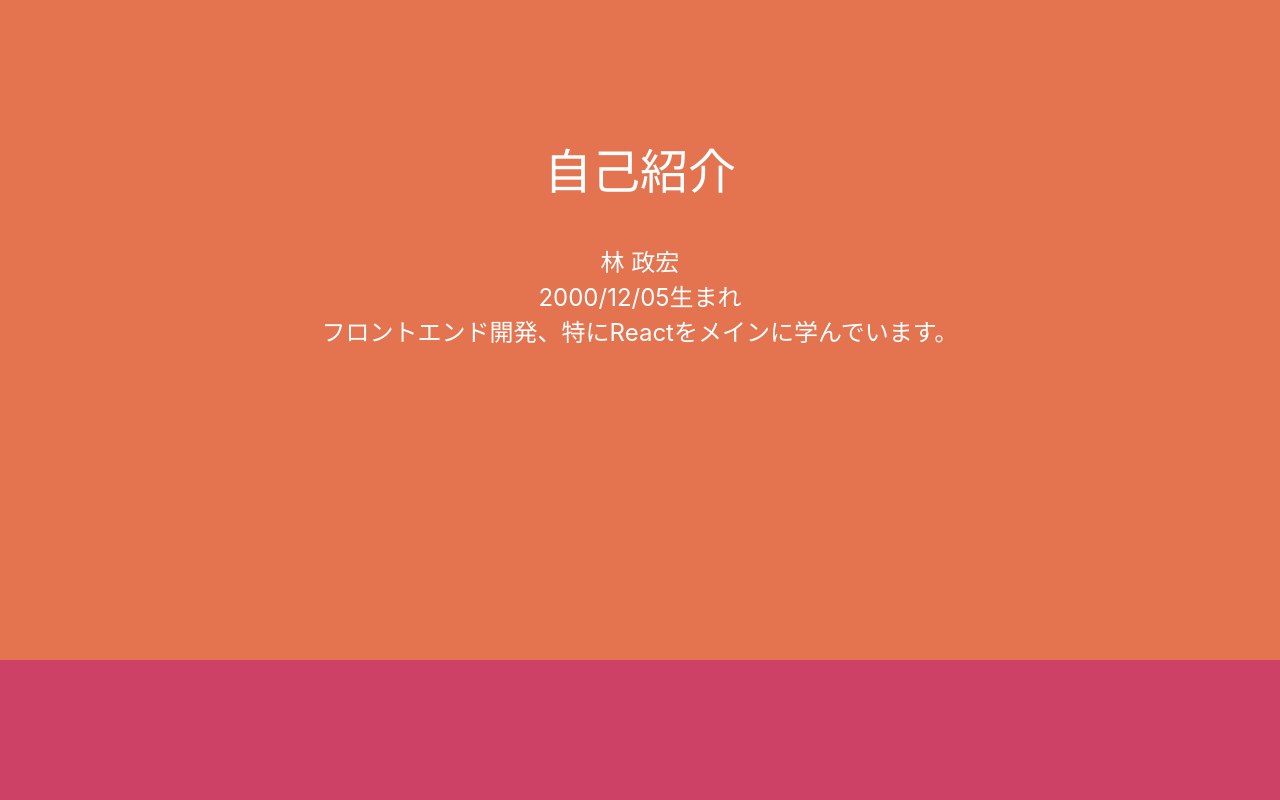
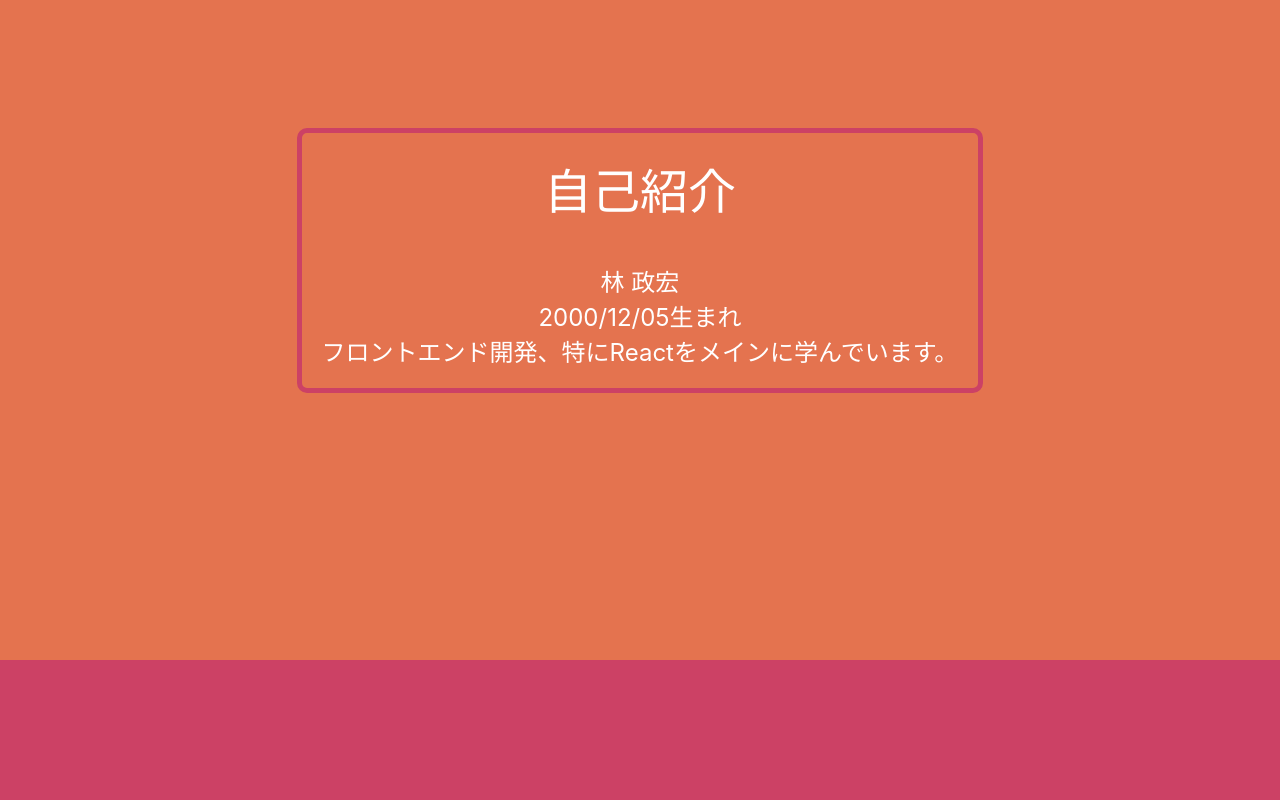
Before and after one commit to Masahiro-develop/myPage, a React (Create React App) app: page / in a window 1280 px wide. Shown: the part 940-1740 px from the top of the page. Built offline with nearby package versions, Linux system fonts and the light colour scheme.

Commit message:
名前のアニメーション中のスクロール停止、デザインの調整

```diff
--- a/src/components/Portfolio.js
+++ b/src/components/Portfolio.js
@@ -32,6 +32,7 @@ const Work = styled('div')`
 
 const Image = styled('img')`
     margin: 20px;
+    box-shadow: 0 10px 25px 0 #00000080;
 `;
 
 const SubTitle = styled('div')`
@@ -104,7 +105,7 @@ export default function Portfolio() {
                     <Image src={otaCaleImage} width='80%' />
                 </div>
                 <SubTitle>コンセプト</SubTitle>
-                <Text>オタク向けリアルイベント専用スケジュール管理webアプリ</Text><br />
+                <Text>オタク向けのリアルイベント専用スケジュール管理,メール配信を行うサービス</Text><br />
                 <SubTitle>制作期間</SubTitle>
                 <Text>約３ヶ月</Text><br />
                 <SubTitle>学んだ技術</SubTitle>
--- a/src/components/SelfIntroduction.js
+++ b/src/components/SelfIntroduction.js
@@ -14,8 +14,14 @@ const Outer = styled('div')`
     text-align: center;
 `;
 
+const Inner = styled('div')`
+    padding: 20px;
+    border: #CC4165 solid 5px;
+    border-radius: 10px;
+`;
+
 const Text = styled('div')`
-    margin: 40px 0;
+    margin-top: 40px;
     font-size: 1.5rem;
 `;
 
@@ -24,8 +30,8 @@ export default function SelfIntroduction() {
     gsap.registerPlugin(ScrollTrigger);
 
     const animation = () => {
-        gsap.set('.selfIntroduction', { opacity: 0, y: 20 })
-        gsap.to(".selfIntroduction", { // 動かす要素
+        gsap.set('.selfIntroduction', { opacity: 0, y: 20 });
+        gsap.to(".selfIntroduction", {
             scrollTrigger: {
                 trigger: ".selfIntroductionOuter",
                 start: "20% center",
@@ -42,14 +48,14 @@ export default function SelfIntroduction() {
 
     return (
         <Outer className='selfIntroductionOuter'>
-            <div className='selfIntroduction'>
+            <Inner className='selfIntroduction'>
                 自己紹介
                 <Text>
                     林 政宏<br />
                     2000/12/05生まれ<br />
                     フロントエンド開発、特にReactをメインに学んでいます。<br />
                 </Text>
-            </div>
+            </Inner>
         </Outer>
     )
 }
--- a/src/components/Top.js
+++ b/src/components/Top.js
@@ -31,6 +31,19 @@ const Scroll = styled('div')`
 
 export default function Top(props) {
 
+    function handleChangePrevent(e) {
+        e.preventDefault();
+    };
+
+    useEffect(() => {
+        document.addEventListener("mousewheel", handleChangePrevent, { passive: false });
+        document.addEventListener("touchmove", handleChangePrevent, { passive: false });
+        setTimeout(() => {
+            document.removeEventListener("mousewheel", handleChangePrevent, { passive: false });
+            document.removeEventListener("touchmove", handleChangePrevent, { passive: false });
+        }, 3500);
+    }, []);
+
     const tl = gsap.timeline({
         delay: 2,
         repeat: -1,
@@ -40,10 +53,11 @@ export default function Top(props) {
     const animation = () => {
         gsap.set('.name', { opacity: 0, y: -200 });
         gsap.set('.scroll', { opacity: 0 });
+        gsap.set('.scrollArrow', { y: -25 });
         gsap.to('.name', { opacity: 1, duration: 1.5, ease: "elastic.out(1.5, 0.75)", y: 0 });
-        gsap.to('.scroll', { opacity: 1, delay: 1 });
-        tl.to('.scrollArrow', { delay:0.5, duration: 1, ease: "power3.out(1.7)", y: -25 })
-            .to('.scrollArrow', { delay:0.5, duration: 1, ease: "bounce.out(1.7)", y: 0})
+        gsap.to('.scroll', { opacity: 1, delay: 1.5 });
+        tl.to('.scrollArrow', { delay: 0.5, duration: 1, ease: "bounce.out(1.7)", y: 0 })
+            .to('.scrollArrow', { delay: 0.5, duration: 1, ease: "power3.out(1.7)", y: -25 })
     };
 
     useEffect(() => {
```
Also changed, not shown: src/image/productDB-ScreenShot.png.
